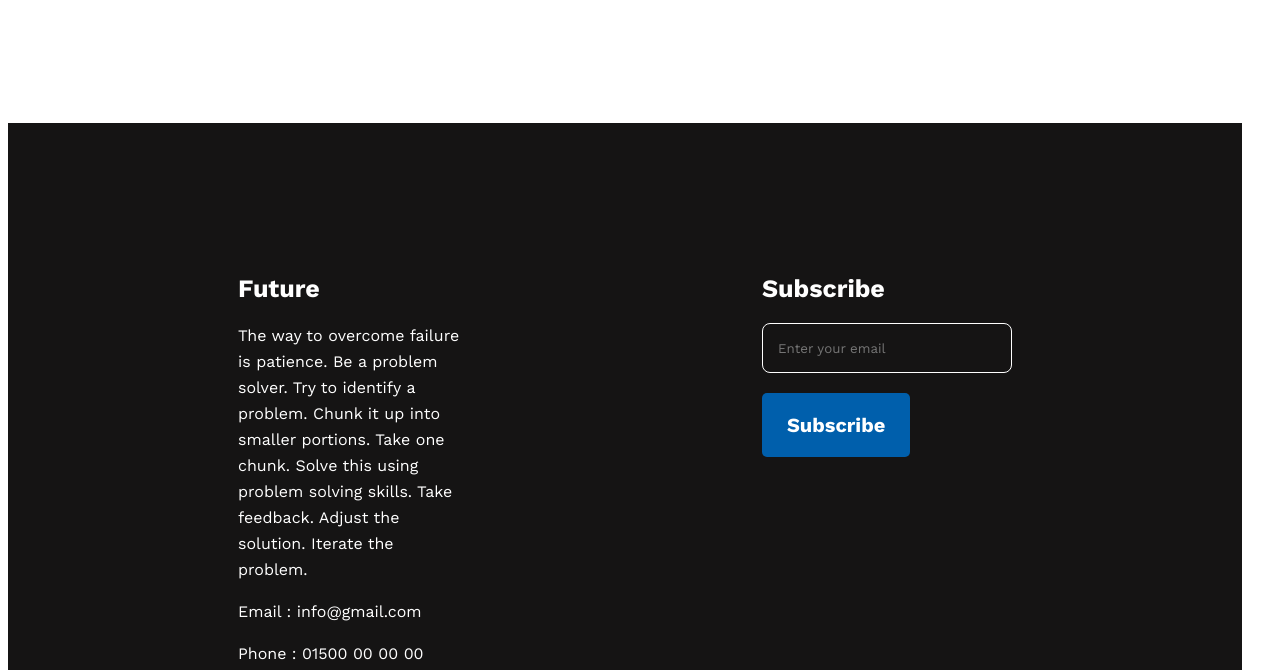
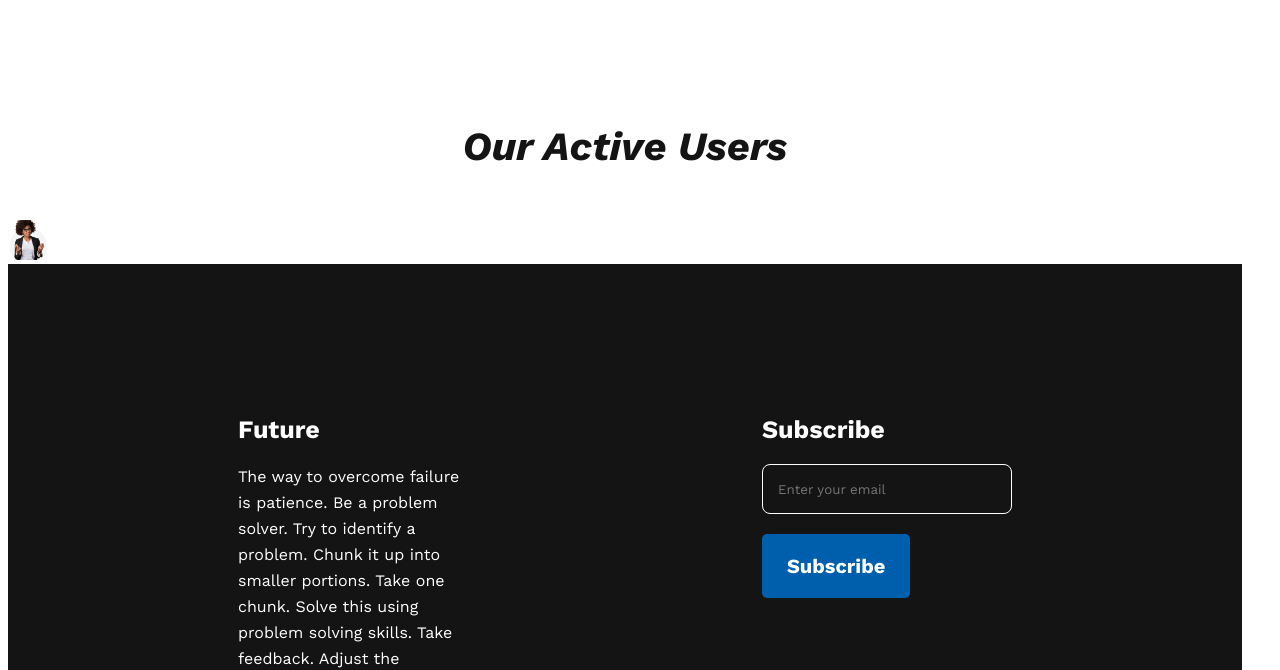
Before and after one commit to tisabbir/new-year-new-me, a plain HTML site: page index.html in a window 1280 px wide. Shown: the part 2280-2950 px from the top of the page. Drawn offline with nearby package versions, Linux system fonts and the light colour scheme.

Commit message:
user section added

```diff
--- a/index.html
+++ b/index.html
@@ -14,7 +14,6 @@
   </head>
   <body>
     <header>
-
       <!-- Navbar section  -->
       <nav class="nav-bar">
         <p>Home</p>
@@ -48,7 +47,10 @@
           <div class="failure-text">
             <h1 class="failure-title">My failures of previous year</h1>
             <p class="failure-description">
-              Being failed in work seems very heavy during the time of failure. But it can be a step towards the success. So, the people who can learn from his failure, can go a long run in the path of success. That's why I am listing all of my failure of previous day.
+              Being failed in work seems very heavy during the time of failure.
+              But it can be a step towards the success. So, the people who can
+              learn from his failure, can go a long run in the path of success.
+              That's why I am listing all of my failure of previous day.
             </p>
             <ul class="failure-list">
               <li>I failed to learn css.</li>
@@ -79,7 +81,6 @@
             <p>Because I missed some prayer throughout the year</p>
           </div>
         </div>
-
       </section>
       <!-- Reasons of my failure -->
 
@@ -117,6 +118,14 @@
           </div>
         </div>
       </section>
+
+      <!-- users  -->
+      <section>
+        <h1  class="failure-title plans-heading">Our Active Users</h1>
+          <img  id="active" src="images/person.png" alt="">
+      </section>
+
+      <!-- users  -->
     </main>
 
     <footer>
@@ -124,7 +133,10 @@
         <div class="foot-sec">
           <h2 class="subscribe">Future</h2>
           <p class="footer-text">
-           The way to overcome failure is patience. Be a problem solver. Try to identify a problem. Chunk it up into smaller portions. Take one chunk. Solve this using problem solving skills. Take feedback. Adjust the solution. Iterate the problem.
+            The way to overcome failure is patience. Be a problem solver. Try to
+            identify a problem. Chunk it up into smaller portions. Take one
+            chunk. Solve this using problem solving skills. Take feedback.
+            Adjust the solution. Iterate the problem.
           </p>
           <p class="footer-text">Email : info@gmail.com</p>
           <p class="footer-text">Phone : 01500 00 00 00</p>
--- a/styles/style.css
+++ b/styles/style.css
@@ -222,3 +222,9 @@ li {
   gap: 20px;
   justify-items: center;
 }
+
+#active {
+  width: 40px;
+  height: 40px;
+  object-fit: cover;
+}
```
Lines whose indentation alone changed are shown as unchanged.
